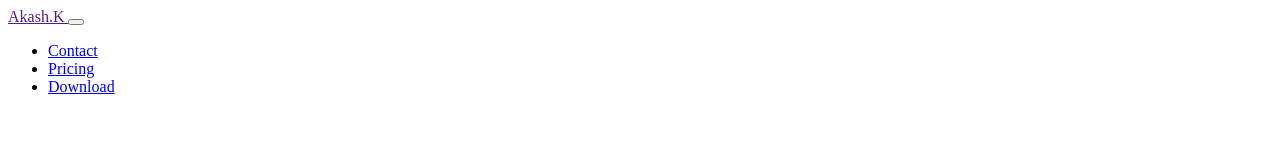
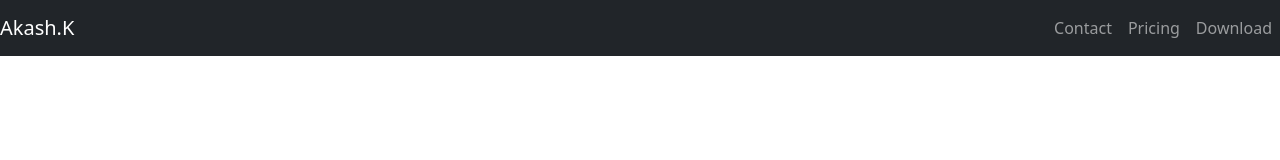
Before and after one commit to AkashKamatCreates/BootStrap-navbar-frontend-practice, a plain HTML site: page index.html in a window 1280 px wide. Drawn offline with nearby package versions, Linux system fonts and the light colour scheme.

Commit message:
Update index.html

```diff
--- a/index.html
+++ b/index.html
@@ -1,4 +1,12 @@
-<nav class = "navbar navbar-expand-lg navbar-dark bg-dark">
+<!DOCTYPE html>
+<html lang="en">
+<head>
+    <meta charset="UTF-8">
+    <title>Bootstrap Installation</title>
+    <link rel="stylesheet" href="https://cdn.jsdelivr.net/npm/bootstrap@5.3.0-alpha1/dist/css/bootstrap.min.css">
+</head>
+<body>
+    <nav class = "navbar navbar-expand-lg navbar-dark bg-dark">
     <a class="navbar-brand" href="">
             Akash.K
         </a>
@@ -25,6 +33,7 @@
         </li>
     </ul>
     </div>
+</nav>
 
-
-</nav>
+</body>
+</html>
```
